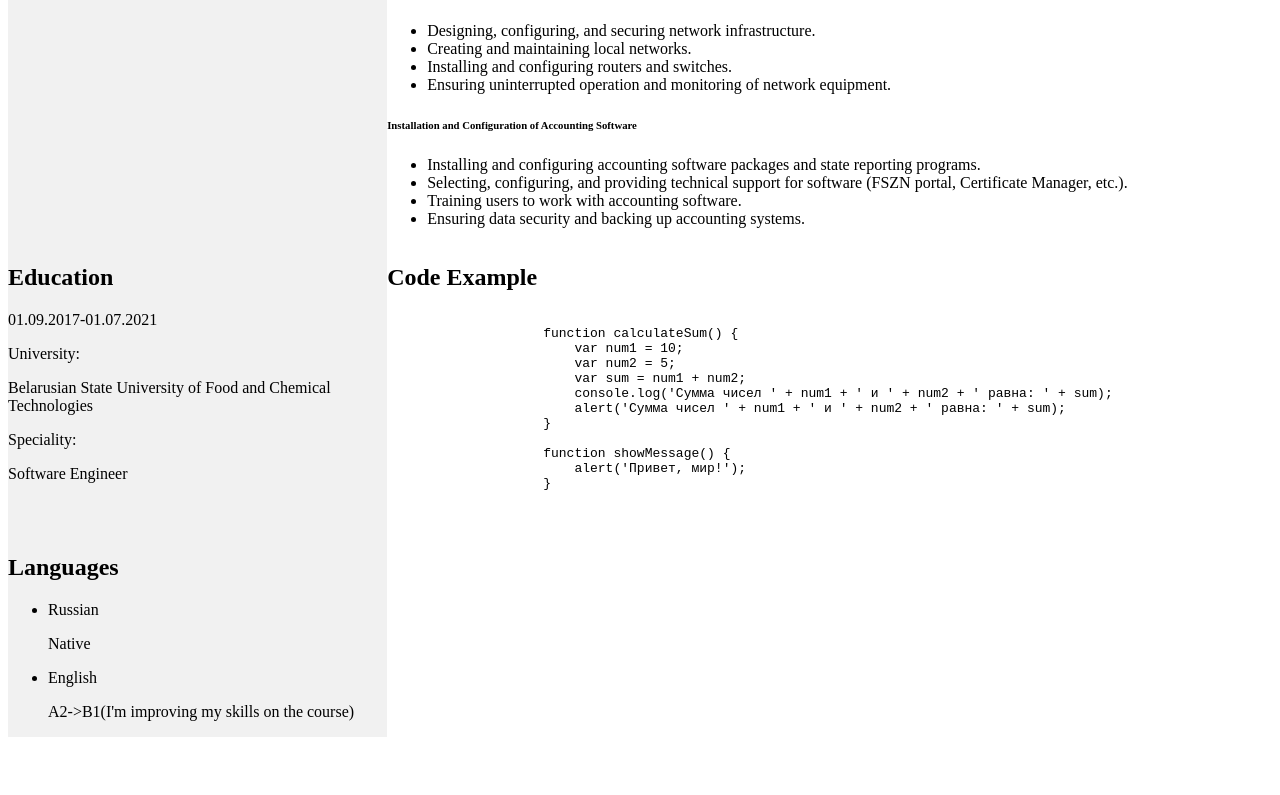
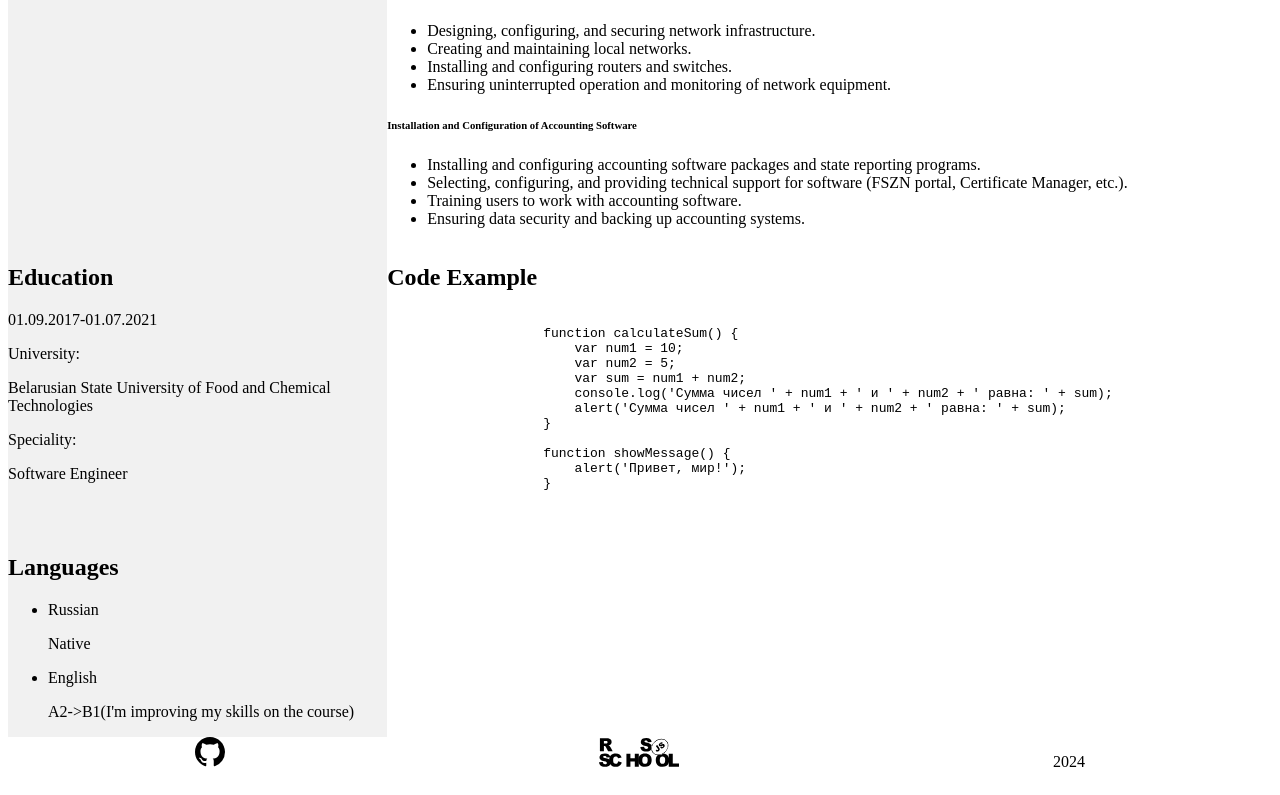
Before and after one commit to pashatap/rsschool-cv, a plain HTML site: page index.html in a window 1280 px wide. Shown: the part 1697-2492 px from the top of the page. Before the commit the page ends 2442 px from the top, so only its background shows below. Drawn offline with Linux system fonts and the light colour scheme.

Commit message:
feat: add footer information

```diff
--- a/index.html
+++ b/index.html
@@ -187,8 +187,11 @@
             </ul>
         </section>
     </main>
-    <footer>
-
+    <footer class="footer">
+        <a href="https://github.com/pashatap"><img src="github.svg" alt="github" height="30" width="30"></a>
+        <a href="https://rs.school/courses/javascript-preschool-ru"><img src="rs-school-logo.svg" alt="rs-school-logo"
+                height="30" width="80"></a>
+        <p>2024</p>
     </footer>
 </body>
 
--- a/style.css
+++ b/style.css
@@ -57,3 +57,7 @@ nav ul a{
 .contact-item a:hover {
     color: #0073e6;
 }
+.footer{
+    display: flex;
+    justify-content: space-around;
+}
```
Also changed, not shown: rs-school-logo.svg (added).
